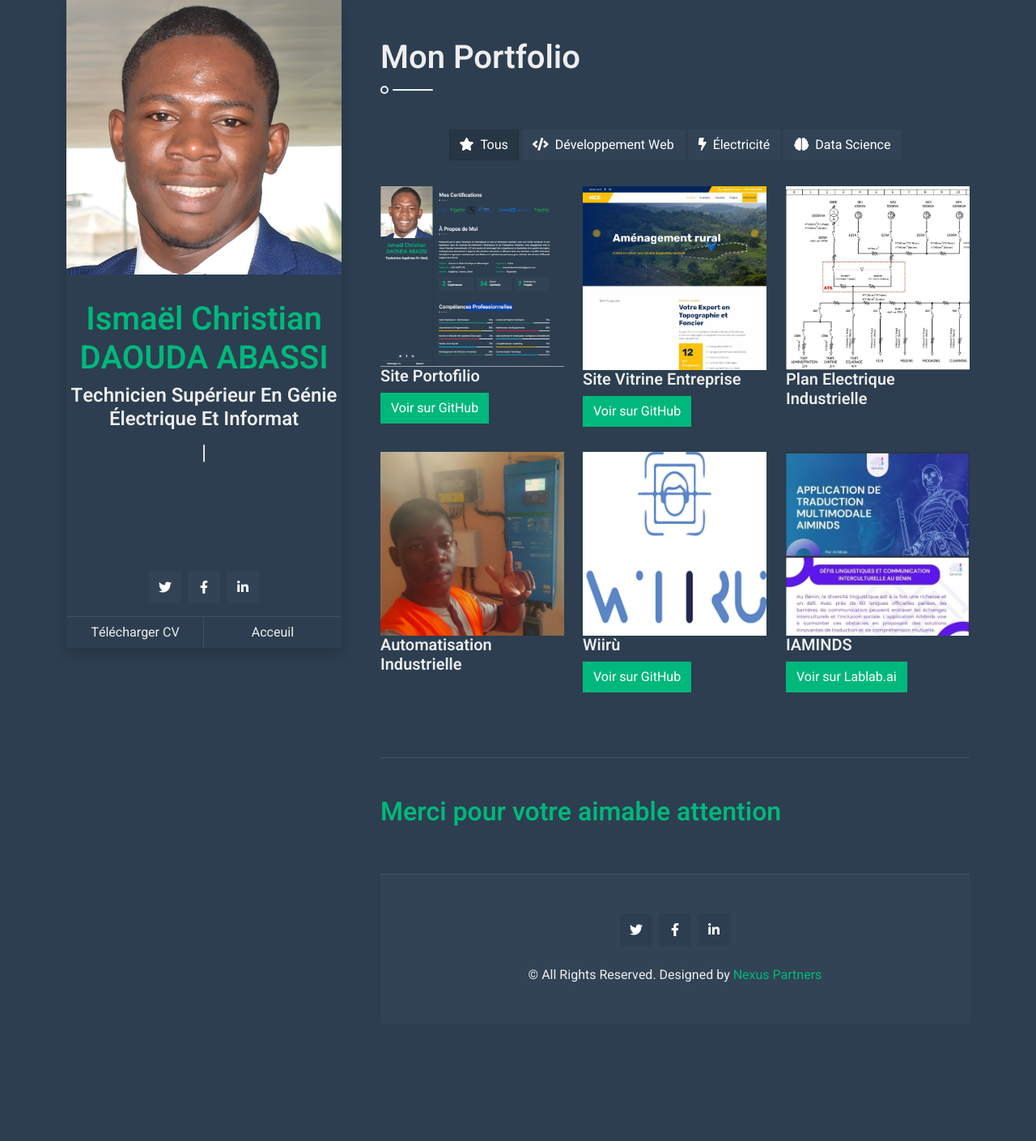
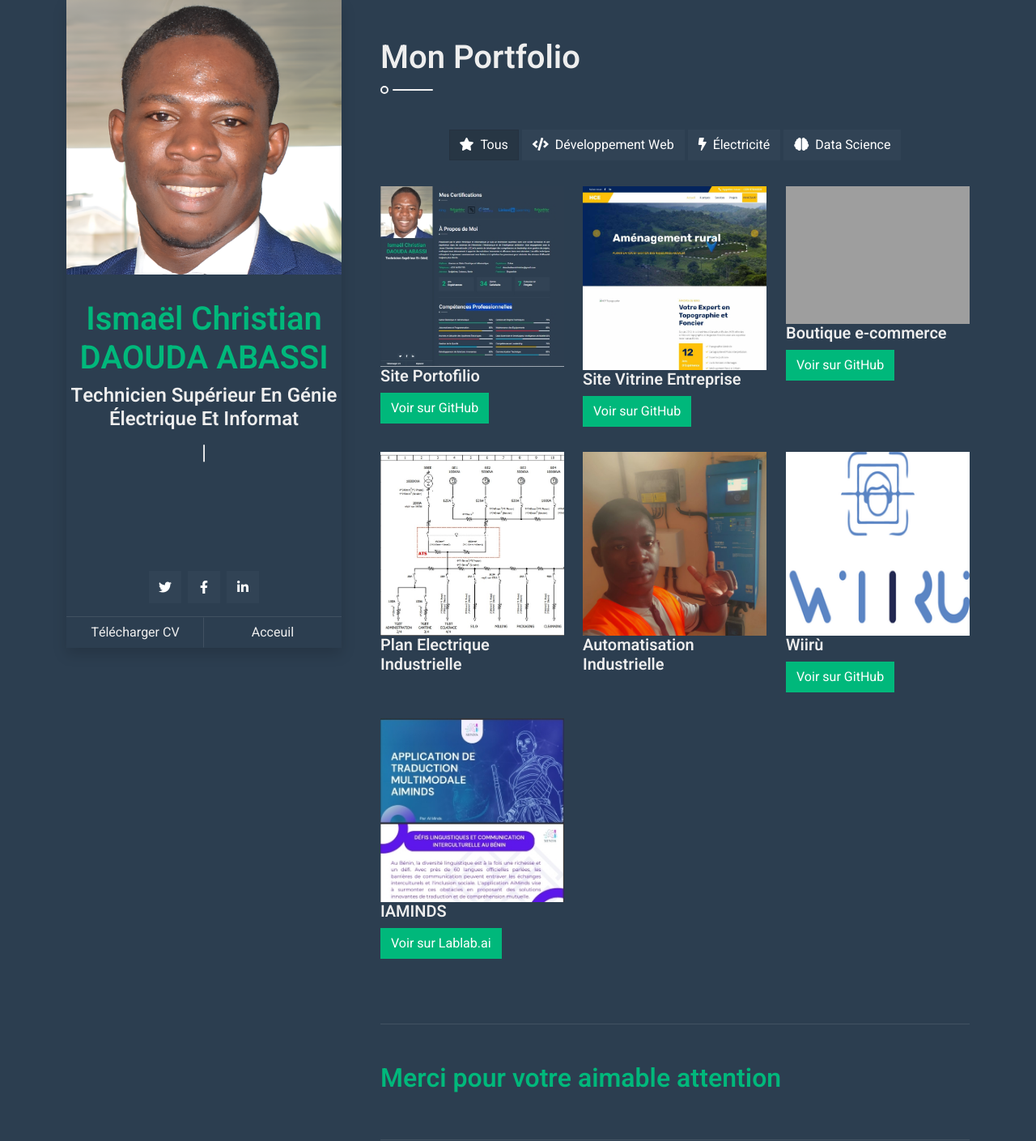
Before and after one commit to Hop-Syder/Portfolio_1, a Flask app: page /gallery in a window 1280 px wide. Shown: the top 1409 px of the page at 81% size. Before the commit the page ends 1213 px from the top, so only its background shows below. Run offline with Flask 3, Linux system fonts and the light colour scheme; some libraries are stand-ins or nearby versions; grey boxes are pictures that could not be loaded.

Commit message:
gallery.html

```diff
--- a/templates/gallery.html
+++ b/templates/gallery.html
@@ -127,6 +127,19 @@
                                     </div>
                                 </div>
 
+                                <div class="col-md-4 mb-4 portfolio-item webdev">
+                                    <div class="position-relative overflow-hidden mb-2">
+                                        <img class="img-fluid w-100"
+                                            src="{{ url_for('static', filename='images/web3.jpg') }}"
+                                            alt="Boutique e-commerce">
+                                        <div class="portfolio-details">
+                                            <h5 class="project-title">Boutique e-commerce</h5>
+                                            <a href="https://github.com/IsmaelAbassi/web-project2" target="_blank"
+                                                class="btn btn-primary">Voir sur GitHub</a>
+                                        </div>
+                                    </div>
+                                </div>
+
                                 <!-- Projets Électricité -->
                                 <div class="col-md-4 mb-4 portfolio-item electricity">
                                     <div class="position-relative overflow-hidden mb-2">
```
